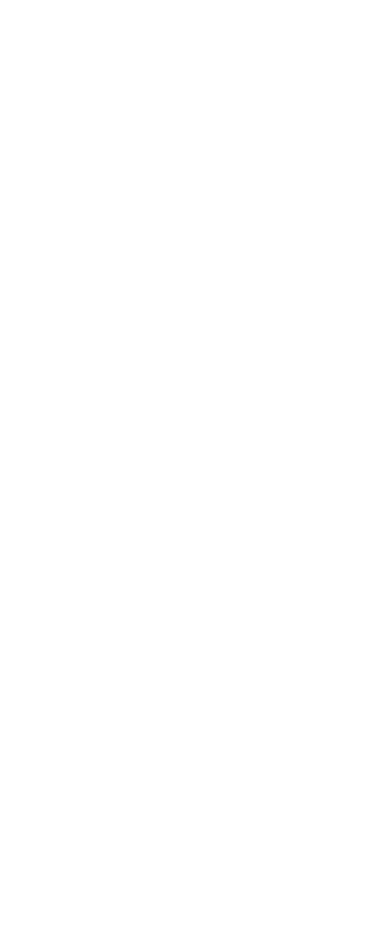
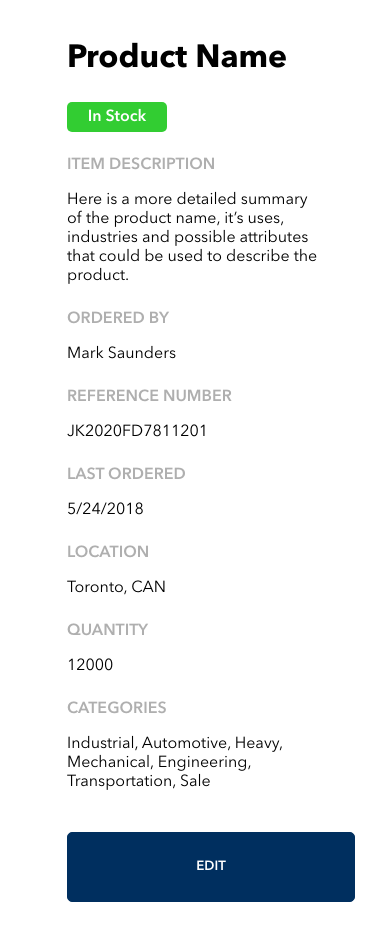
Before and after one commit to sdavidson90/Pod-Two-Instock, a React (Create React App) app in the folder client/: page /product in a window 390 px wide. Before the commit the page ends 844 px from the top, so only its background shows below. Built offline with nearby package versions, Linux system fonts and the light colour scheme.

Commit message:
product component - mobile, App.js updated

```diff
--- a/client/src/App.js
+++ b/client/src/App.js
@@ -1,12 +1,24 @@
 import React from "react";
+import {
+  BrowserRouter as Router,
+  Switch,
+  Route,
+  Redirect
+} from "react-router-dom";
 import "./styles/main.css";
-import { BrowserRouter as Router, Switch, Route } from "react-router-dom";
+import Product from "./components/Product";
 
 function App() {
   return (
-    <div className="App">
-      <header className="App-header"></header>
-    </div>
+    <Router>
+      <Product />
+      {/* <Switch>
+        <Route path="/locations" component={} />
+        <Route path="/inventory" component={} />
+        <Route path="/product" component={Product} />
+        <Route path="/" component={} exact />
+      </Switch> */}
+    </Router>
   );
 }
 
--- /dev/null
+++ b/client/src/components/Product.js
@@ -0,0 +1,45 @@
+import React from "react";
+
+function Product() {
+  return (
+    <div className="product">
+      <div className="product__container">
+        <h1 className="product__label-page">Product Name</h1>
+        <div className="product__instock-notifier">
+          <p className="product__instock-notifier-text"> In Stock</p>
+        </div>
+        <h4 className="product__label-description">ITEM DESCRIPTION</h4>
+        <p className="product__item-description">
+          Here is a more detailed summary of the product name, it’s uses,
+          industries and possible attributes that could be used to describe the
+          product.
+        </p>
+
+        <h4 className="product__label-ordered-by">ORDERED BY</h4>
+        <p className="product__ordered-by">Mark Saunders</p>
+
+        <h4 className="product__label-ref-num">REFERENCE NUMBER</h4>
+        <p className="product__ref-num">JK2020FD7811201</p>
+
+        <h4 className="product__label-last-ordered">LAST ORDERED</h4>
+        <p className="product__last-ordered">5/24/2018</p>
+
+        <h4 className="product__label-location">LOCATION</h4>
+        <p className="product__location">Toronto, CAN</p>
+
+        <h4 className="product__label-quantity">QUANTITY</h4>
+        <p className="product__quantity">12000</p>
+
+        <h4 className="product__label-categories">CATEGORIES</h4>
+        <p className="product__categories">
+          Industrial, Automotive, Heavy, Mechanical, Engineering,
+          Transportation, Sale
+        </p>
+
+        <button className="product__edit-btn">EDIT</button>
+      </div>
+    </div>
+  );
+}
+
+export default Product;
--- a/client/src/styles/main.css
+++ b/client/src/styles/main.css
@@ -4,5 +4,85 @@
   -webkit-box-sizing: border-box;
           box-sizing: border-box;
   font-weight: unset;
+  font-family: "avenir-regular";
+}
+
+/* media query for mobile 320*/
+/* media query for tablet*/
+/* media query for high pixel density desktops*/
+@font-face {
+  font-family: 'avenir-regular';
+  src: url("../assets/Fonts/AvenirNextProLT/AvenirNextLTPro-Regular.otf");
+}
+
+@font-face {
+  font-family: 'avenir-demi';
+  src: url(../assets/Fonts/AvenirNextProLT/AvenirNextLTPro-Demi.otf);
+}
+
+@font-face {
+  font-family: 'avenir-bold';
+  src: url(../assets/Fonts/AvenirNextProLT/AvenirNextLTPro-Bold.otf);
+}
+
+.product {
+  width: 100%;
+  margin: 40px 16px 24px 16px;
+}
+
+.product__container {
+  width: 288px;
+  margin: auto;
+}
+
+.product__label-page {
+  font-family: "avenir-bold";
+  margin-bottom: 24px;
+}
+
+.product__instock-notifier {
+  display: -webkit-box;
+  display: -ms-flexbox;
+  display: flex;
+  -webkit-box-pack: center;
+      -ms-flex-pack: center;
+          justify-content: center;
+  -webkit-box-align: center;
+      -ms-flex-align: center;
+          align-items: center;
+  width: 100px;
+  height: 30px;
+  background-color: limegreen;
+  border-radius: 5px;
+}
+
+.product__instock-notifier-text {
+  color: #FFFFFF;
+  font-family: "avenir-demi";
+}
+
+.product__label-description, .product__label-ordered-by, .product__label-ref-num, .product__label-last-ordered, .product__label-location, .product__label-quantity, .product__label-categories {
+  font-family: "avenir-demi";
+  color: #AFAFAF;
+  margin-top: 24px;
+  margin-bottom: 16px;
+}
+
+.product__item-description, .product__categories {
+  width: 90%;
+}
+
+.product__categories {
+  margin-bottom: 40px;
+}
+
+.product__edit-btn {
+  width: 288px;
+  height: 70px;
+  border-radius: 5px;
+  border: 1px solid #002F5F;
+  background-color: #002F5F;
+  color: #FFFFFF;
+  font-family: "avenir-demi";
 }
 /*# sourceMappingURL=main.css.map */
--- a/client/src/styles/main.scss
+++ b/client/src/styles/main.scss
@@ -3,4 +3,10 @@
   padding: 0;
   box-sizing: border-box;
   font-weight: unset;
+  font-family: "avenir-regular";
 }
+
+@import "./partials/breakpoints";
+@import "./partials/colors";
+@import "./partials/fonts";
+@import "./partials/product";
--- /dev/null
+++ b/client/src/styles/partials/_product.scss
@@ -0,0 +1,79 @@
+.product {
+  width: 100%;
+  margin: 40px 16px 24px 16px;
+
+  &__container {
+    width: 288px;
+    margin: auto;
+  }
+
+  &__label-page {
+    font-family: "avenir-bold";
+    margin-bottom: 24px;
+  }
+
+  &__instock-notifier {
+    display: flex;
+    justify-content: center;
+    align-items: center;
+    width: 100px;
+    height: 30px;
+    background-color: limegreen;
+    border-radius: 5px;
+  }
+
+  &__instock-notifier-text {
+    color: $color-white;
+    font-family: "avenir-demi";
+  }
+
+  &__label-description {
+    font-family: "avenir-demi";
+    color: $color-silver;
+    margin-top: 24px;
+    margin-bottom: 16px;
+  }
+
+  &__item-description {
+    width: 90%;
+  }
+
+  &__label-ordered-by {
+    @extend .product__label-description;
+  }
+
+  &__label-ref-num {
+    @extend .product__label-description;
+  }
+
+  &__label-last-ordered {
+    @extend .product__label-description;
+  }
+
+  &__label-location {
+    @extend .product__label-description;
+  }
+
+  &__label-quantity {
+    @extend .product__label-description;
+  }
+
+  &__label-categories {
+    @extend .product__label-description;
+  }
+
+  &__categories {
+    @extend .product__item-description;
+    margin-bottom: 40px;
+  }
+
+  &__edit-btn {
+    width: 288px;
+    height: 70px;
+    border-radius: 5px;
+    border: 1px solid $color-instockblue-dark;
+    background-color: $color-instockblue-dark;
+    color: $color-white;
+    font-family: "avenir-demi";
+  }
+}
```
Also changed, not shown: 1 other file (tests, documents, lock files or other folders).
